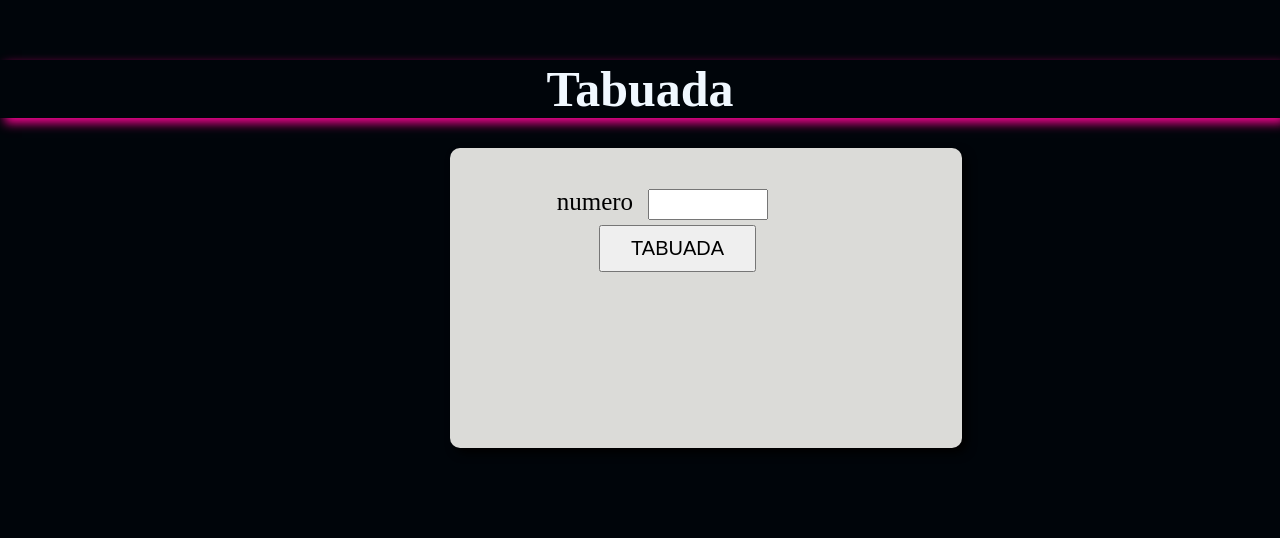
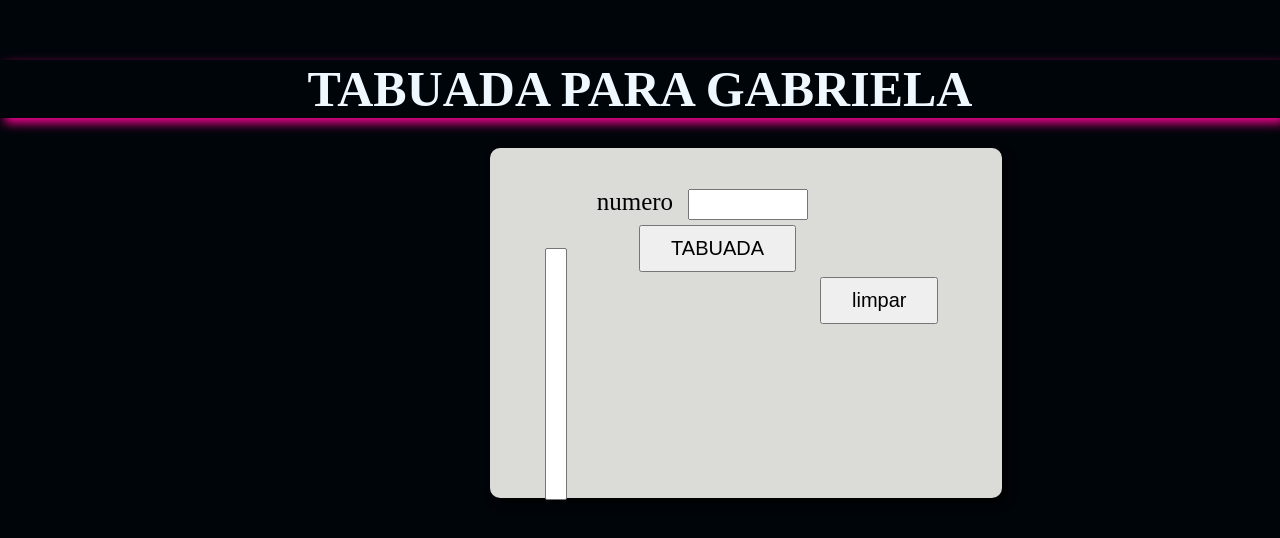
Before and after one commit to willdev24/javascript, a plain HTML site: page javascript_curso_em_video/exercicio_07/tabuada.html in a window 1280 px wide. Drawn offline with Linux system fonts and the light colour scheme.

Commit message:
TABUADA DA GABRIELA FINALIZADA

```diff
--- a/javascript_curso_em_video/exercicio_07/javascript07.js
+++ b/javascript_curso_em_video/exercicio_07/javascript07.js
@@ -8,20 +8,34 @@ window.alert('ERRO!! digite um numero positivo ')
 }else{
     var fundo = document.getElementById('relogio').style.height = 450 +'px'
     var valor = Number(num.value)
-    var tabuada = document.querySelector('div.foto')
+
+    let tab = document.getElementById('selec') /* essa variavel e para jogar os caractere dentro do select*/
 
 for (let i = valor ; i == valor ; i++){
 for (let j=0 ; j < 10 ; j++){
 let p = i*(j + 1)
 
-tabuada.innerHTML += `${i} x ${j+1} =${p} <br>`
-}
+        var tabuada = document.createElement('option') /*criando o option para listar a tabuada no select*/
+        tabuada.text = `${i} x ${j+1} =${p}`
+        tab.appendChild(tabuada)
+
+    }
 }
 
 
 }
 
 }
+
+function limpar(){
+let tab = document.getElementById('selec')
+var tabuada = document.createElement('option')
+var limpa = document.querySelector('div.foto')
+        tab.innerHTML = ''
+        tab.appendChild()
+
+}
+
 /*
 if( valor == 1){
     tabuada.innerHTML= `1 x 1 = 1  <br> 2 x 1 = 2 <br> 3 x 1 = 3  <br> 4 x 1 = 4  <br> 5 x 1 = 5  <br> 6 x 1 = 6  <br> 7 x 1 = 7 <br> 8 x 1 = 8 <br> 9 x 1 = 9`
--- a/javascript_curso_em_video/exercicio_07/style07.css
+++ b/javascript_curso_em_video/exercicio_07/style07.css
@@ -39,9 +39,9 @@ h1{
 #relogio{
   width: 40%;
   padding: 80px 0px;
-  height: 300px;
+  height: 350px;
   text-align: center;
-  margin-left: 450px;
+  margin-left: 490px;
   border-radius: 10px;
 
 }
@@ -97,8 +97,8 @@ font-size: 20px;
 
   padding: 10px 10px;
   font-size: 23px;
-  margin-top: -60px;
-  margin-left: -300px;
+  margin-top: -80px;
+  margin-left: -380px;
 /*background-color: blue;*/
 }
 
@@ -110,3 +110,16 @@ font-size: 20px;
 #nome{
   font-size: 25px;
 }
+
+#selec{
+font-size: 20px;
+  padding: 10px 10px;
+}
+
+#limpando{
+  padding: 10px 30px;
+  margin-left: 350px;
+  margin-top: 5px;
+  font-size: 20px;
+
+}
--- a/javascript_curso_em_video/exercicio_07/tabuada.html
+++ b/javascript_curso_em_video/exercicio_07/tabuada.html
@@ -9,7 +9,7 @@
 </head>
 <body>
     <main>
-        <h1 id="hora"> Tabuada </h1>
+        <h1 id="hora"> TABUADA PARA GABRIELA</h1>
 
         <section id="relogio">
           <form >
@@ -17,10 +17,12 @@
             <input id="data01" type="number" >
 
             <input type="button" id="verificando" value="TABUADA" onclick="resposta()">
+
+            <input type="button" id="limpando" value="limpar" onclick="limpar()">
           </form>
 
             <div class="foto">
-
+           <select name="tabuadaa" id="selec" size="10"></select>
             </div>
         </section>
 
```
